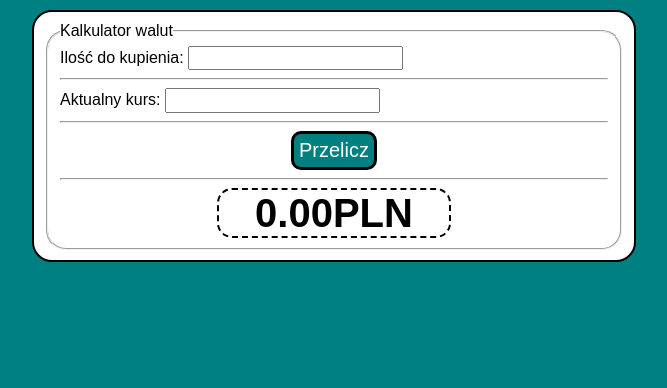
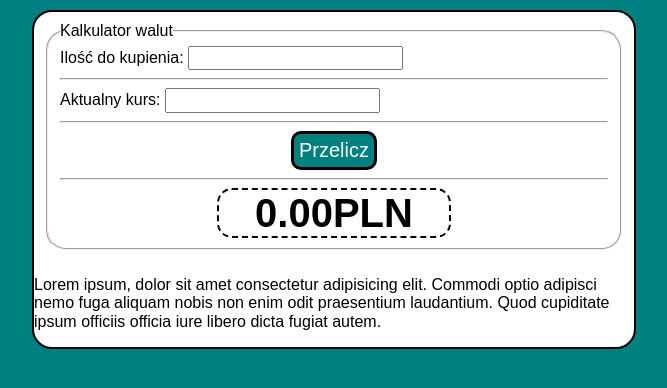
Before and after one commit to adim2222/test-kantor, a plain HTML site: page index.htm in a window 1280 px wide. Shown: the whole page, without its empty margins (306-973 px from the left). Drawn offline with nearby package versions, Linux system fonts and the light colour scheme.

Commit message:
Added test section.

```diff
--- a/index.htm
+++ b/index.htm
@@ -31,6 +31,7 @@
                 </span>
             </fieldset>
         </form>
+        <p>Lorem ipsum, dolor sit amet consectetur adipisicing elit. Commodi optio adipisci nemo fuga aliquam nobis non enim odit praesentium laudantium. Quod cupiditate ipsum officiis officia iure libero dicta fugiat autem.</p>
     </main>
 </body>
 </html>
```
